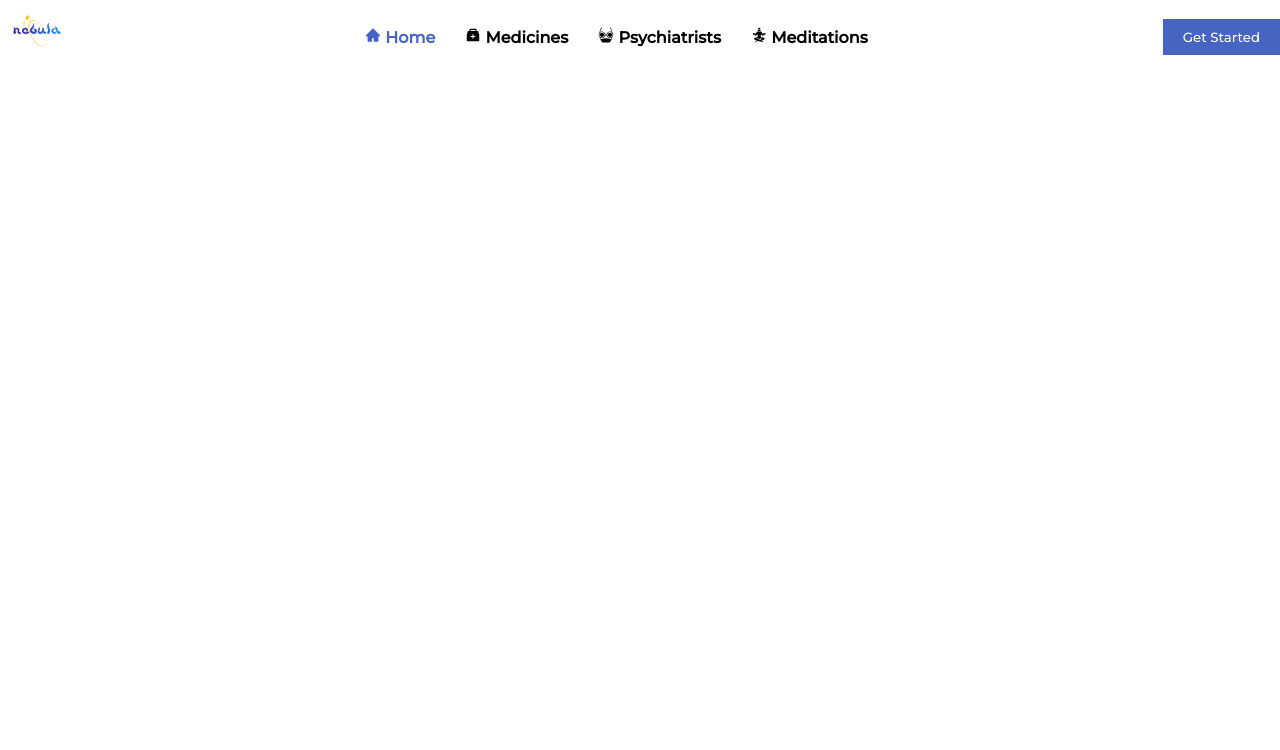
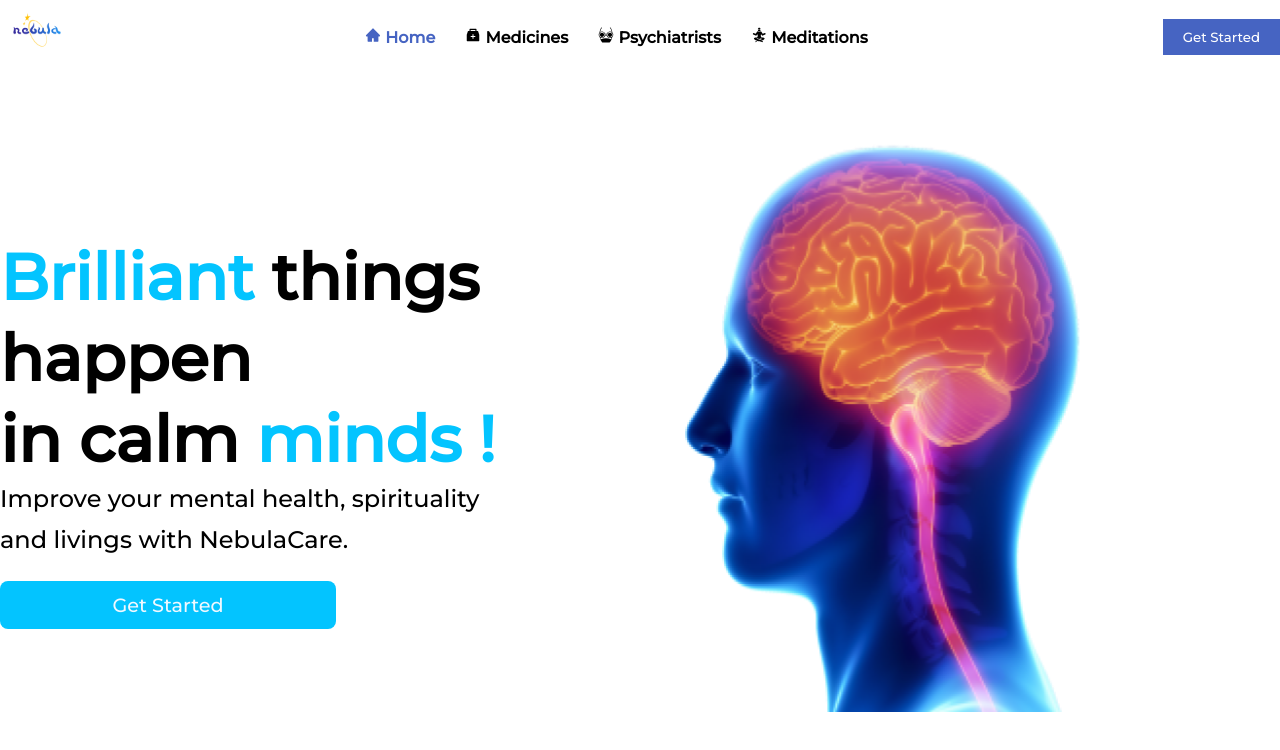
Before and after one commit to samirkhanalofficial/NebuLearn-Psychiatrists-Booking-Website, a Next.js app: page / in a window 1280 px wide. Shown: the top 750 px of the page. Built offline with nearby package versions, Linux system fonts and the light colour scheme.

Commit message:
layout completed'

```diff
--- a/pages/index.tsx
+++ b/pages/index.tsx
@@ -1,6 +1,7 @@
 import Head from "next/head";
 import Nav from "../components/Nav";
 import { useRouter } from "next/router";
+import HeroSection from "@/components/HeroSection";
 
 // RedHat, smartcontract in solidity
 export default function Home() {
@@ -17,6 +18,19 @@ export default function Home() {
         <link rel="icon" href="/favicon.ico" />
       </Head>
       <Nav route={router.pathname} />
+      <div>
+        <HeroSection
+          firstWord=" Brilliant"
+          firstLine=" things happen"
+          secondLine="in calm "
+          lastWord="minds !"
+          subTitle=<>
+            Improve your mental health, spirituality <br /> and livings with
+            NebulaCare.
+          </>
+          src="/brain.png"
+        />
+      </div>
     </>
   );
 }
--- a/styles/HeroSection.module.css
+++ b/styles/HeroSection.module.css
@@ -2,13 +2,12 @@
   display: flex;
   align-items: center;
   justify-content: center;
-
-  margin: auto;
+  margin: 3% auto;
 }
 .TextContent {
   margin-top: 50px;
   font-size: 2rem;
-  line-height: 50.82px;
+  line-height: 80.82px;
 }
 
 .subTitle {
@@ -17,15 +16,15 @@
 }
 
 .photo {
-  height: 701px;
-  width: 634;
+  height: 600px;
+  width: 780px;
 }
 
 .blueWord {
   color: #03c4ff;
 }
 .button {
-  width: 60%;
+  width: 336px;
   background-color: #03c4ff;
   padding: 12px 8px;
   font-size: 1.2rem;
@@ -39,4 +38,5 @@
   display: inline-block;
 }
 .button:hover {
+  background-color: rgb(13, 22, 136);
 }
```
Also changed, not shown: public/brain.png (added).
